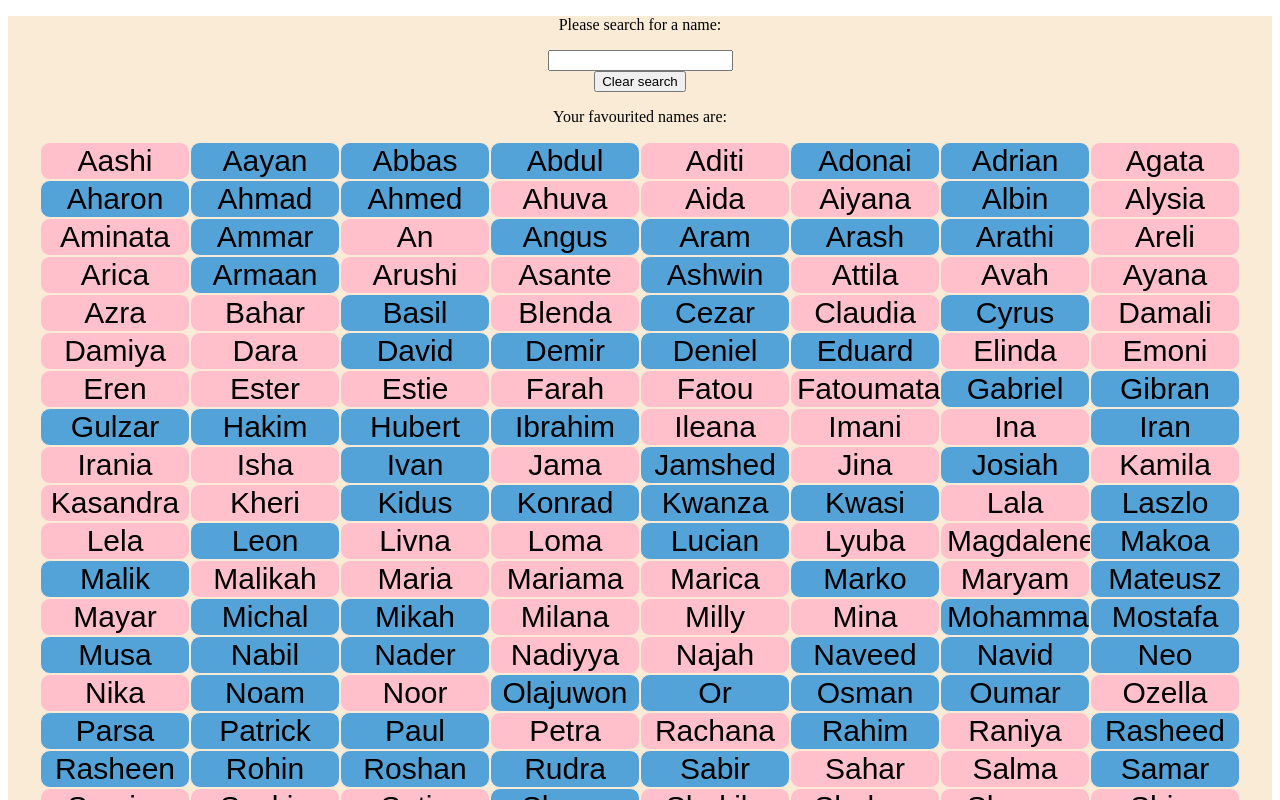
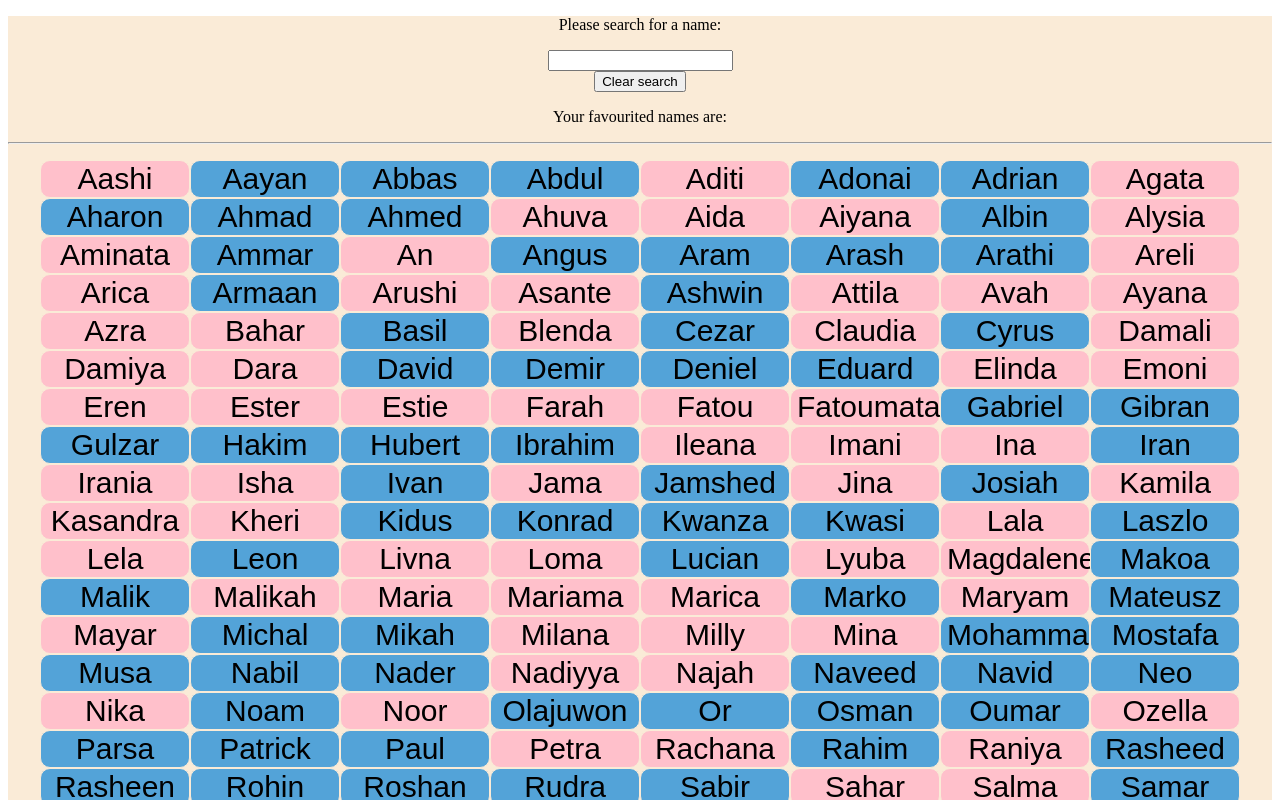
Before and after one commit to katrinalea/baby-names, a React (Create React App) app: page / in a window 1280 px wide. Shown: the top 800 px of the page. Built offline with nearby package versions, Linux system fonts and the light colour scheme; the HTML template or start-up script is replaced by a standard one.

Commit message:
handle click kind of working

```diff
--- a/src/OutputData.tsx
+++ b/src/OutputData.tsx
@@ -10,26 +10,38 @@ interface babyInterface {
 
 function OutputData(): JSX.Element {
   const [name, setName] = useState("");
-  const [clicked, setClicked] = useState<string>("")
+  const [favouritedNameIDs, setFavouritedNameIDs] = useState<number[]>([])
 
   // const handleClick = () => {
   // setClicked(!clicked)
   // console.log(clicked)},,, this sets allll the buttons as false so they will all stop rendering
 
-const faveNames: string[] = []
-  const handleClick = () => {
-    setClicked()
-    faveNames.push(clicked)
+//const faveNamesIDs: number[] = []
+
+  const handleClick = (favouritedID:number) => {
+    console.log("function is being called" + favouritedID)
+    favouritedNameIDs.includes(favouritedID) ? setFavouritedNameIDs(favouritedNameIDs.splice(favouritedID)) : setFavouritedNameIDs([...favouritedNameIDs, favouritedID])
+
   }
+
+  //want to add the id to fave names, but remove it when the button is clicked again
 
 
   const data = babyNamesData
     .sort((a, b) => a.name.localeCompare(b.name))
   const orderedData = data
-    .filter((data: babyInterface) => data.name.toLowerCase().includes(name.toLowerCase())) // && clicked = false, when one button is clicked they all go
+    .filter((data: babyInterface) => data.name.toLowerCase().includes(name.toLowerCase()) && !favouritedNameIDs.includes(data.id))
     .map((data: babyInterface) =>
       <>
-        <button id="{data.id}" className={data.sex} onClick={handleClick}>{data.name}</button>
+        <button key = {data.id} className={data.sex} onClick={() => handleClick(data.id)}>{data.name}</button>
+      </>
+    );
+
+    const favouritedData = data
+    .filter((data: babyInterface) => data.name.toLowerCase().includes(name.toLowerCase()) && favouritedNameIDs.includes(data.id))
+    .map((data: babyInterface) =>
+      <>
+        <button key = {data.id} className={data.sex} onClick={() => handleClick(data.id)}>{data.name}</button>
       </>
     );
 
@@ -49,7 +61,7 @@ const faveNames: string[] = []
       <button onClick={() => setName("")}>Clear search</button>
       <br />
       <p> Your favourited names are:</p>
-      <p>{orderedData}</p>
+      <p>{favouritedData}</p>
       <hr />
       <p>{orderedData}</p>
 
@@ -60,5 +72,5 @@ const faveNames: string[] = []
   );
 }
 
-// eslint-disable-next-line @typescript-eslint/no-unused-expressions
+
 export default OutputData;
```
